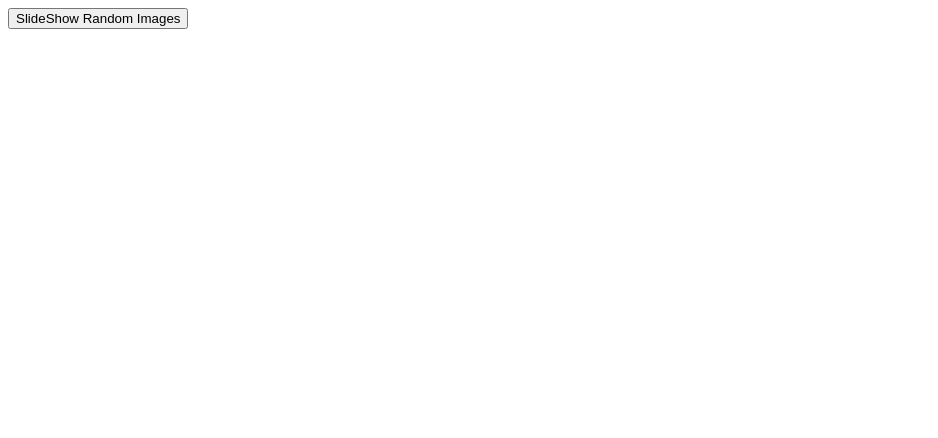
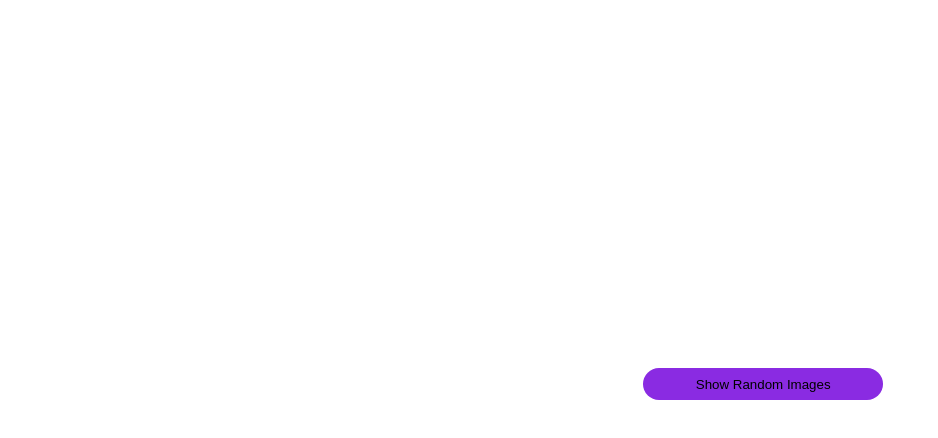
Before and after one commit to RKanna/logical-assessment-22august-2023-week-6, a plain HTML site: page index.html in a window 1280 px wide. Shown: the whole page, without its empty margins (0-938 px from the left). Drawn offline with Linux system fonts and the light colour scheme.

Commit message:
minor button element changes

```diff
--- a/index.html
+++ b/index.html
@@ -3,10 +3,14 @@
   <head>
     <meta charset="UTF-8" />
     <meta name="viewport" content="width=device-width, initial-scale=1.0" />
+    <link rel="stylesheet" type="text/css" href="style.css" />
     <title>Document</title>
   </head>
   <body>
     <div class="img-random">
+      <button onclick="generateRandomImages()" id="btn">
+        Show Random Images
+      </button>
       <div class="img">
         <img
         src="http://farm4.staticflickr.com/3691/11268502654_f28f05966c_m.jpg"
@@ -20,7 +24,6 @@
         <img src="http://farm6.staticflickr.com/5211/5384592886_80a512e2c9.jpg"
         alt="" width: "500", height: "343" />
       </div>
-      <button onclick="generateRandomImages()">SlideShow Random Images</button>
     </div>
     <script src="script.js"></script>
   </body>
```
